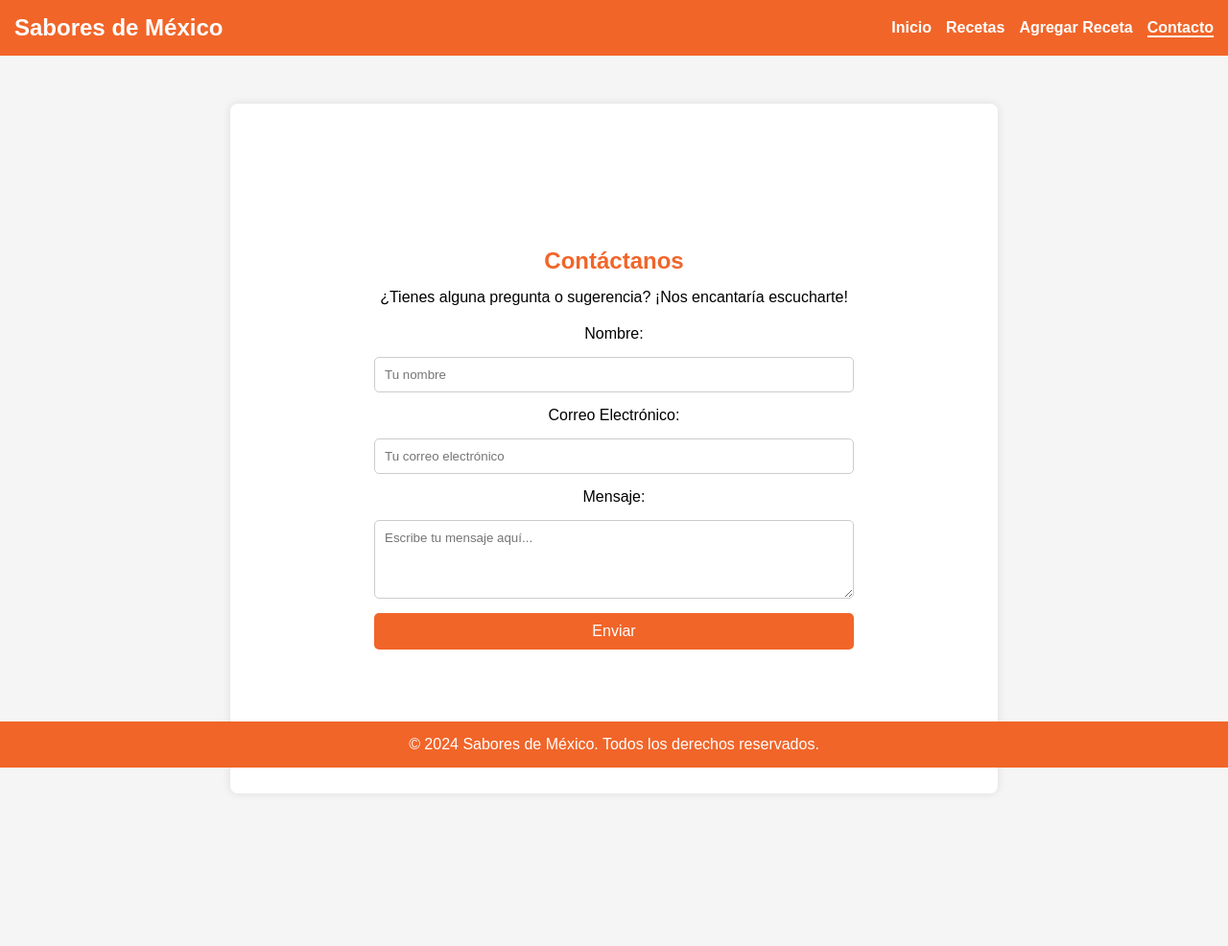
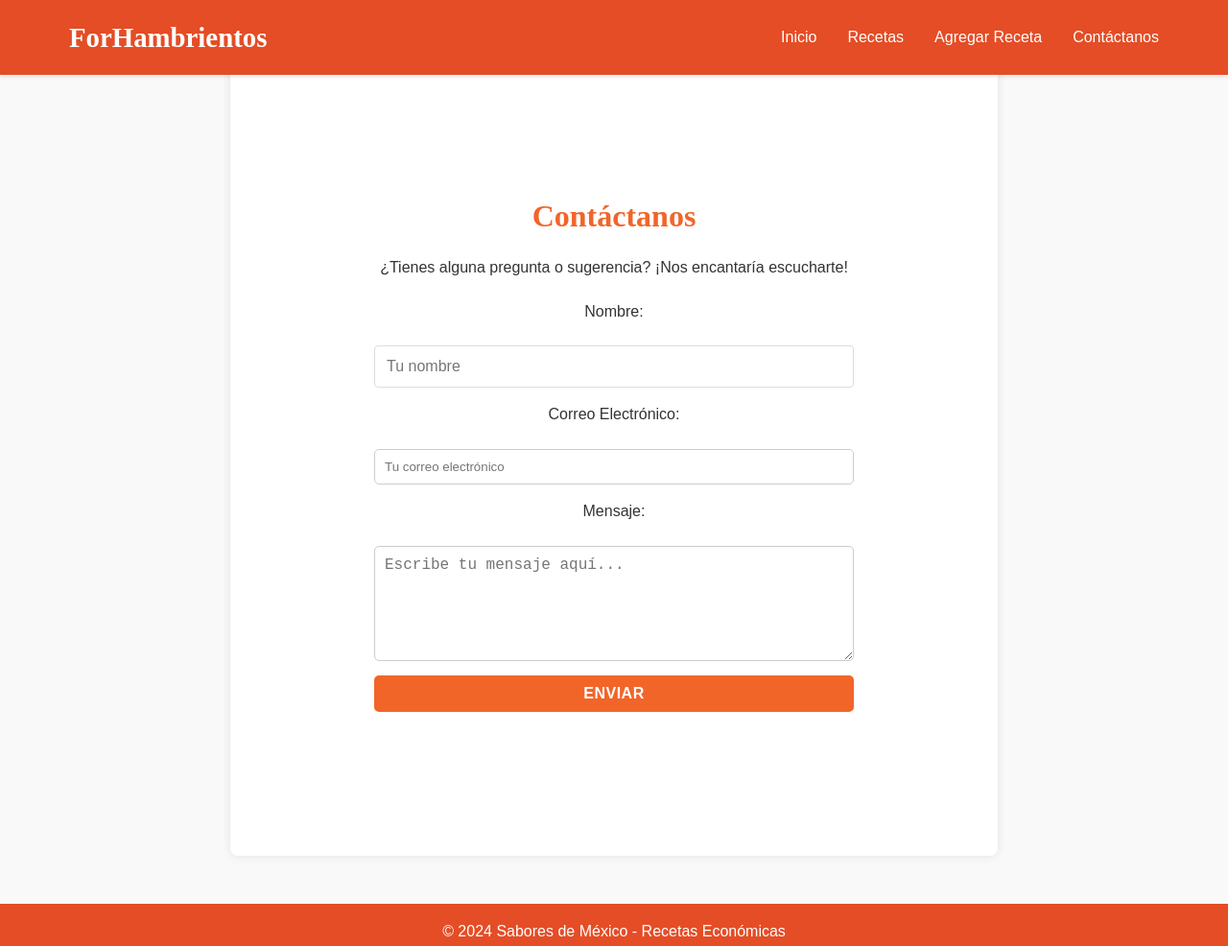
Before and after one commit to MiltonPanuco/ForHambrientos, a plain HTML site: page contacto.html in a window 1280 px wide. Shown: the whole page at 96% size. Before the commit the page ends 877 px from the top, so only its background shows below. Drawn offline with Linux system fonts and the light colour scheme.

Commit message:
Commit Generico

```diff
--- /dev/null
+++ b/complemento.css
@@ -0,0 +1,62 @@
+/* HEADER */
+
+body {
+    font-family: 'Poppins', sans-serif;
+    line-height: 1.6;
+    color: var(--text-color);
+    background-color: var(--background-color);
+}
+
+header {
+    background-color: var(--primary-color);
+    padding: 1rem 0;
+    position: fixed;
+    width: 100%;
+    top: 0;
+    z-index: 1000;
+    box-shadow: 0 2px 4px rgba(0,0,0,0.1);
+}
+
+nav {
+    display: flex;
+    justify-content: space-between;
+    align-items: center;
+    max-width: 1200px;
+    margin: 0 auto;
+    padding: 0 2rem;
+}
+
+.logo {
+    font-family: 'Playfair Display', serif;
+    font-size: 1.8rem;
+    font-weight: 700;
+    color: white;
+}
+
+nav ul {
+    display: flex;
+    list-style: none;
+}
+
+nav ul li {
+    margin-left: 2rem;
+}
+
+nav ul li a {
+    color: white;
+    text-decoration: none;
+    font-weight: 300;
+    transition: color 0.3s ease;
+}
+
+nav ul li a:hover {
+    color: var(--secondary-color);
+}
+
+footer {
+    text-align: center;
+    padding: 1rem;
+    background-color: var(--primary-color);
+    color: white;
+    margin-top: 2rem;
+}
--- /dev/null
+++ b/contacto.css
@@ -0,0 +1,46 @@
+.main-contacto {
+    margin: 6rem auto 2rem;
+    padding: 0 2rem;
+    max-width: 800px;
+    margin: 50px auto;
+    background-color: white;
+    padding: 150px;
+    box-shadow: 0 0 10px rgba(0, 0, 0, 0.1);
+    border-radius: 8px;
+    text-align: center;
+}
+
+.main-contacto h2 {
+    color: #f16529;
+    margin-bottom: 15px;
+}
+
+.contact-form {
+    display: flex;
+    flex-direction: column;
+    gap: 15px;
+    margin-top: 20px;
+}
+
+.contact-form input,
+.contact-form textarea {
+    width: 100%;
+    padding: 10px;
+    border: 1px solid #ccc;
+    border-radius: 5px;
+}
+
+.contact-form button {
+    background-color: #f16529;
+    color: white;
+    border: none;
+    padding: 10px;
+    font-size: 16px;
+    border-radius: 5px;
+    cursor: pointer;
+    transition: background-color 0.3s;
+}
+
+.contact-form button:hover {
+    background-color: #f16529;
+}
--- a/contacto.html
+++ b/contacto.html
@@ -1,20 +1,28 @@
 <!DOCTYPE html>
 <html lang="en">
+
 <head>
     <meta charset="UTF-8">
     <meta name="viewport" content="width=device-width, initial-scale=1.0">
     <title>Contacto - For Hamrbeintos</title>
-    <link  rel= "stylesheet" href="stylecontacto.css">
+
+    <link rel="stylesheet" href="contacto.css">
+    <link rel="stylesheet" href="complemento.css">
+    <link rel="stylesheet" href="index.css">
+
+
 </head>
+
 <body>
-    <header class="header">
-    <h1>Sabores de México</h1>
+
+    <header>
         <nav>
-        <ul class="nav-links">
-            <li><a href="index.html">Inicio</a></li>
-            <li><a href="recetas.html">Recetas</a></li>
-            <li><a href="agregar-receta.html">Agregar Receta</a></li>
-            <li><a href="contacto.html" class="active">Contacto</a></li>
+            <div class="logo">ForHambrientos</div>
+            <ul>
+                <li><a href="#inicio">Inicio</a></li>
+                <li><a href="#recetas">Recetas</a></li>
+                <li><a href="#agregar">Agregar Receta</a></li>
+                <li><a href="contacto.html">Contáctanos</a></li>
             </ul>
         </nav>
     </header>
@@ -37,9 +45,10 @@
         </form>
     </main>
 
-<footer class="footer">
-    <p>&copy; 2024 Sabores de México. Todos los derechos reservados.</p>
+    <footer>
+        <p>&copy; 2024 Sabores de México - Recetas Económicas</p>
     </footer>
 
 </body>
+
 </html>
--- a/styles.css
+++ b/index.css
@@ -11,59 +11,6 @@
     margin: 0;
     padding: 0;
     box-sizing: border-box;
-}
-
-body {
-    font-family: 'Poppins', sans-serif;
-    line-height: 1.6;
-    color: var(--text-color);
-    background-color: var(--background-color);
-}
-
-header {
-    background-color: var(--primary-color);
-    padding: 1rem 0;
-    position: fixed;
-    width: 100%;
-    top: 0;
-    z-index: 1000;
-    box-shadow: 0 2px 4px rgba(0,0,0,0.1);
-}
-
-nav {
-    display: flex;
-    justify-content: space-between;
-    align-items: center;
-    max-width: 1200px;
-    margin: 0 auto;
-    padding: 0 2rem;
-}
-
-.logo {
-    font-family: 'Playfair Display', serif;
-    font-size: 1.8rem;
-    font-weight: 700;
-    color: white;
-}
-
-nav ul {
-    display: flex;
-    list-style: none;
-}
-
-nav ul li {
-    margin-left: 2rem;
-}
-
-nav ul li a {
-    color: white;
-    text-decoration: none;
-    font-weight: 300;
-    transition: color 0.3s ease;
-}
-
-nav ul li a:hover {
-    color: var(--secondary-color);
 }
 
 main {
@@ -229,14 +176,6 @@ button:hover {
     background-color: #45a049;
 }
 
-footer {
-    text-align: center;
-    padding: 1rem;
-    background-color: var(--primary-color);
-    color: white;
-    margin-top: 2rem;
-}
-
 @media (max-width: 768px) {
     nav {
         flex-direction: column;
--- a/stylecontacto.css
+++ /dev/null
@@ -1,98 +0,0 @@
-/* Estilos globales */
-* {
-    margin: 0;
-    padding: 0;
-    box-sizing: border-box;
-    font-family: 'Arial', sans-serif;
-}
-
-body {
-    background-color: #f5f5f5;
-}
-
-/* Header */
-.header {
-    background-color: #f16529;
-    color: white;
-    padding: 15px;
-    display: flex;
-    justify-content: space-between;
-    align-items: center;
-}
-
-.header h1 {
-    font-size: 24px;
-}
-
-.nav-links {
-    list-style: none;
-    display: flex;
-    gap: 15px;
-}
-
-.nav-links a {
-    color: white;
-    text-decoration: none;
-    font-weight: bold;
-}
-
-.nav-links a.active {
-    border-bottom: 2px solid white;
-}
-
-/* Área principal de contacto */
-.main-contacto {
-    max-width: 800px;
-    margin: 50px auto;
-    background-color: white;
-    padding: 150px;
-    box-shadow: 0 0 10px rgba(0, 0, 0, 0.1);
-    border-radius: 8px;
-    text-align: center;
-}
-
-.main-contacto h2 {
-    color: #f16529;
-    margin-bottom: 15px;
-}
-
-.contact-form {
-    display: flex;
-    flex-direction: column;
-    gap: 15px;
-    margin-top: 20px;
-}
-
-.contact-form input,
-.contact-form textarea {
-    width: 100%;
-    padding: 10px;
-    border: 1px solid #ccc;
-    border-radius: 5px;
-}
-
-.contact-form button {
-    background-color: #f16529;
-    color: white;
-    border: none;
-    padding: 10px;
-    font-size: 16px;
-    border-radius: 5px;
-    cursor: pointer;
-    transition: background-color 0.3s;
-}
-
-.contact-form button:hover {
-    background-color: #f16529;
-}
-
-/* Footer */
-.footer {
-    background-color: #f16529;
-    color: white;
-    text-align: center;
-    padding: 15px;
-    position: fixed;
-    bottom: 0;
-    width: 100%;
-}
```
Also changed, not shown: index.html (+17 -4 lines), imagen/logo-forhambrientos.png (added), index.js (renamed from script.js). Lines whose indentation alone changed are shown as unchanged.
